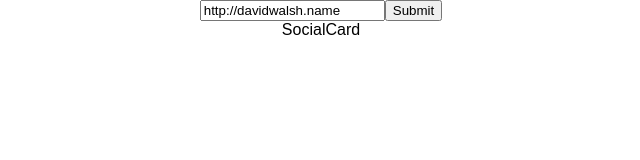
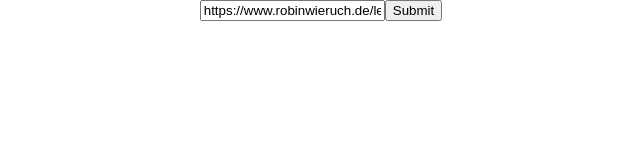
Before and after one commit to jmpark6846/react-socialcard, a React (Create React App) app: page / in a window 1280 px wide. Shown: the top 160 px of the page, without its empty margins (319-959 px from the left). Built offline with nearby package versions, Linux system fonts and the light colour scheme.

Commit message:
정적 데이터 수정. social card 보여주기

```diff
--- a/src/App.js
+++ b/src/App.js
@@ -13,7 +13,6 @@
 socialcard 보여주기 - SocialCard
 
 */
-const exUrl = "http://davidwalsh.name";
 
 const Url = ({value, onChange, onSubmit}) =>
   <div className="url">
@@ -29,18 +28,23 @@
   </div>
 
 
-const SocialCard = () =>
-  <div className="social-card">
-    SocialCard
+const SocialCard = ({metaTags}) =>
+  <div className="card social-card" >
+    <img className="card-img-top" src={metaTags.image.url} alt="Card image cap" />
+    <div className="card-body">
+      <h5 className="card-title">{metaTags.title}</h5>
+      <p className="card-text">{metaTags.description} </p>
+    </div>
   </div>
+
 
 
 class App extends Component {
   constructor(props){
     super(props);
     this.state = {
-      url:exUrl,
-      metaTags:{},
+      url:TARGET_URL,
+      metaTags:{}
     }
 
     this.onUrlSubmit = this.onUrlSubmit.bind(this);
@@ -61,28 +65,30 @@
   }
 
   fetchOpenGraphTag(url){
-    // axios.get(url)
-    //   .then(response=> {
-    //     console.log(response['data']['openGraph']);
-    //     this.setState({metaTags:response['data']['openGraph']})
-    //   })
-    //   .catch(error=> { console.log(error) });
+    axios.get(url)
+      .then(response=> {
+        console.log(response['data']['openGraph']);
+        this.setState({metaTags:response['data']['openGraph']})
+      })
+      .catch(error=> { console.log(error) });
 
-    setTimeout(()=>{ this.setState({ metaTags: metaTagData }) }, 1000);
+    // setTimeout(()=>{ this.setState({ metaTags: metaTagData }) }, 1000);
   }
 
   render() {
     const { url, metaTags } = this.state;
-    console.log( metaTags );
     return (
       <div className="App">
         <Url
-          value={exUrl}
+          value={url}
           onSubmit={this.onUrlSubmit}
           onChange={this.onUrlChange}>
         </Url>
-
-        <SocialCard></SocialCard>
+        { metaTags.title ?
+          <SocialCard metaTags={metaTags}></SocialCard>
+          :
+          <div></div>
+        }
       </div>
     );
   }
--- a/src/config.js
+++ b/src/config.js
@@ -1,19 +1,17 @@
 
 const BASE_URL = "http://opengraph.io/api/1.1/site/";
-const TARGET_URL = "http://davidwalsh.name";
+const TARGET_URL = "https://www.robinwieruch.de/learn-react-before-using-redux/";
 const APP_ID = "?app_id=5ae0777b9b03547407c63e6d";
 //TODO : 환경 변수에 따라 APP_ID 설정
 
 const metaTagData = {
-	description: "A blog featuring tutorials about JavaScript, HTML5, AJAX, PHP, CSS, WordPress, and everything else development.",
+	description: "Facts about React that should be known before using Redux (or MobX). Most important: Learn React first, then opt-in Redux but only if you need it. There are various techniques in React.js for scaling your local state management. Only if these are not sufficient, use a library like Redux ...",
 	image: {
-		secure_url: "https://davidwalsh.name/wp-content/themes/punky/images/logo.png",
-		url:"https://davidwalsh.name/wp-content/themes/punky/images/logo.png",
+		url:"https://www.robinwieruch.de/img/posts/learn-react-before-using-redux/banner_640.jpg",
 	},
-	locale: "en_US",
-	site_name: "David Walsh Blog",
-	title: "David Walsh Blog",
+	title: "8 things to learn in React before using Redux - RWieruch",
 	type: "website",
-	url: "https://davidwalsh.name/",
+	url: "https://www.robinwieruch.de/learn-react-before-using-redux/",
 }
+
 export { BASE_URL, TARGET_URL, APP_ID, metaTagData };
```
